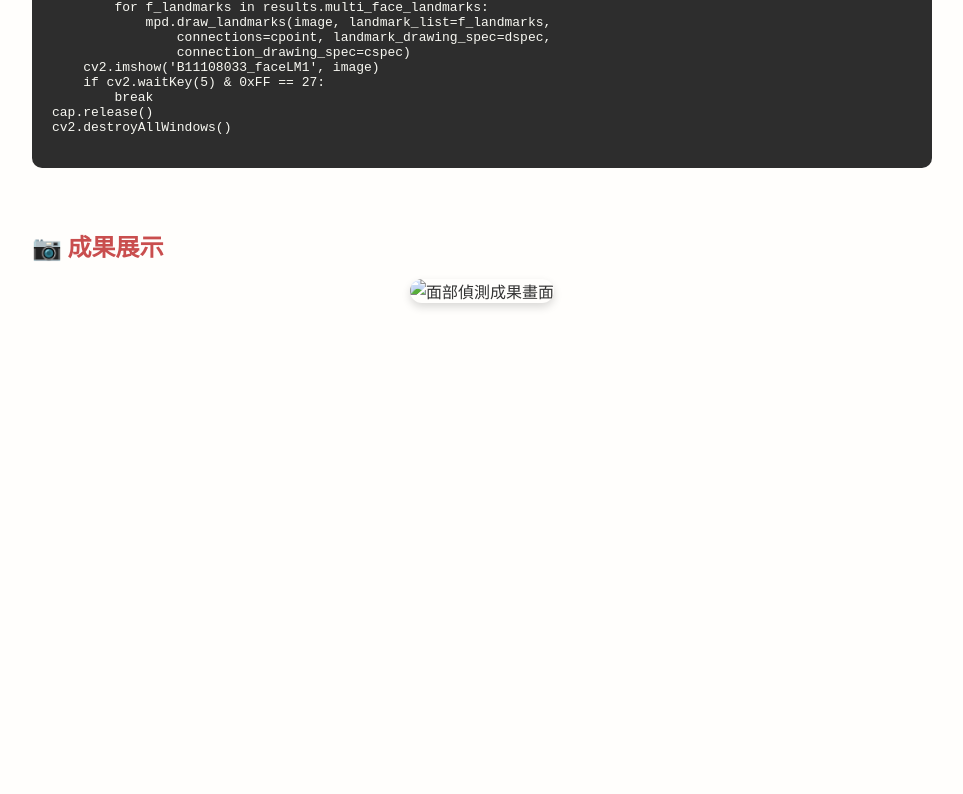
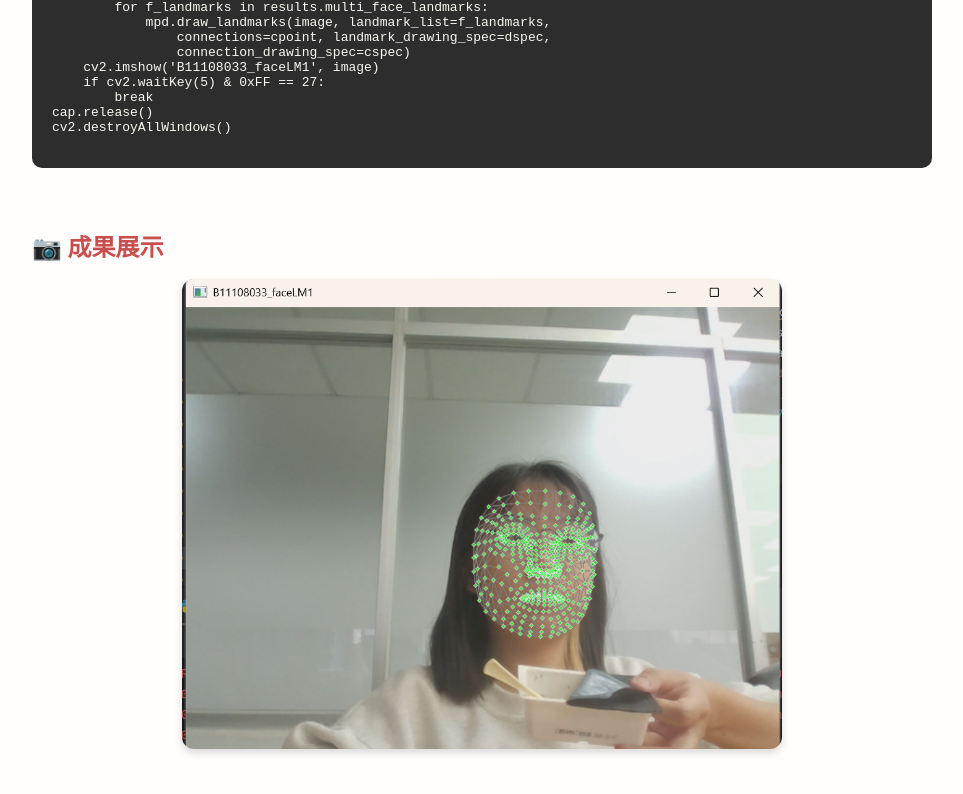
Before and after one commit to NJ-ZHONG/nj-zhong.github.io-, a plain HTML site: page face.html in a window 1280 px wide. Shown: the part 885-1679 px from the top of the page, without its empty margins (158-1121 px from the left). Before the commit the page ends 1288 px from the top, so only its background shows below. Drawn offline with Linux system fonts and the light colour scheme.

Commit message:
Update face.html

```diff
--- a/face.html
+++ b/face.html
@@ -125,7 +125,7 @@ cv2.destroyAllWindows()</code></pre>
   <section>
     <h2>📷 成果展示</h2>
     <div class="image-preview">
-      <img src="./static/face-1.png" alt="面部偵測成果畫面">
+      <img src="face-1.png" alt="面部偵測成果畫面">
     </div>
   </section>
 
```
